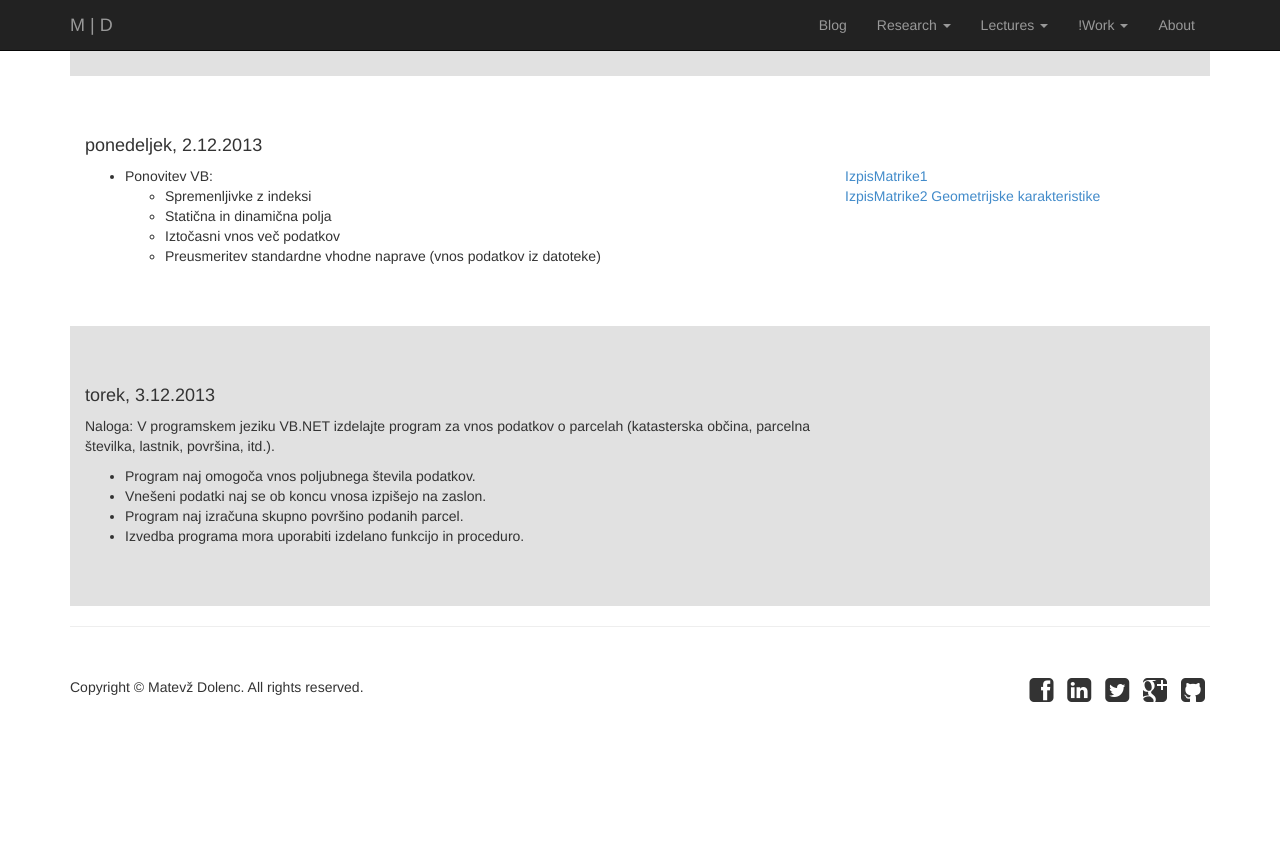
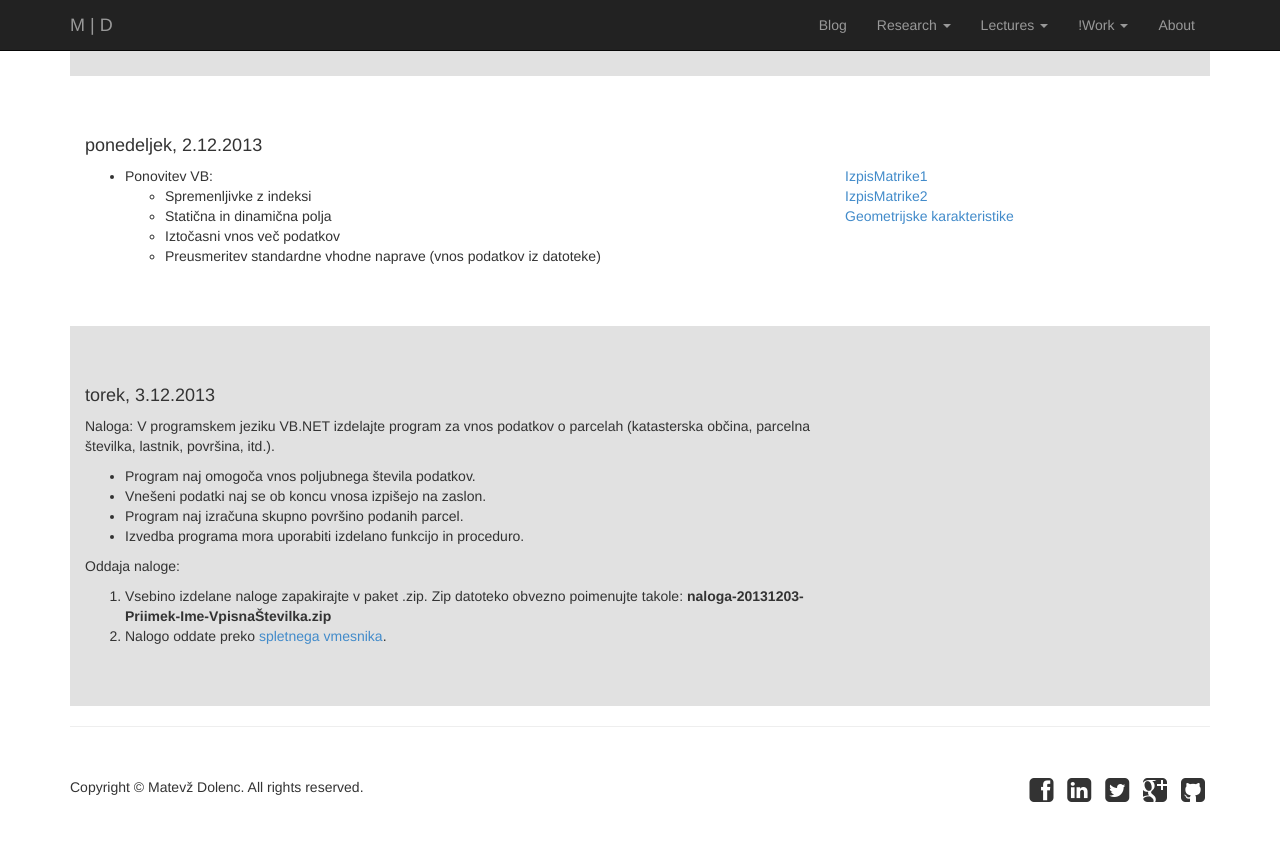
Before and after one commit to matevzdolenc/matevzdolenc.github.io, a Jekyll site: the page built from lectures/ul-fgg/tun-aop-2013/index.html, in a window 1280 px wide and 900 px high, scrolled down 1327 px. Shown: the top 841 px of the window. Built offline with Jekyll 4.4.1, drawn with Linux system fonts in a browser that asks for light colours; Markdown is read by kramdown in place of the engine named in the settings; before the commit the page ends 2127 px from its top, so only the background shows below that.

Commit message:
dopolnjen tun-aop-2013 z oddajo naloge 3.12.2013

```diff
--- a/lectures/ul-fgg/tun-aop-2013/index.html
+++ b/lectures/ul-fgg/tun-aop-2013/index.html
@@ -123,8 +123,8 @@ header-img: /img/header-vb-1.png
         </div>
         <div class="col-lg-4 col-md-4">
           <a href="http://media.matevzdolenc.com/ul-fgg/tun-aop-2013/IzpisMatrike1.zip">IzpisMatrike1</a><br />
-          <a href="http://media.matevzdolenc.com/ul-fgg/tun-aop-2013/IzpisMatrike2.zip">IzpisMatrike2</a>
-          <a href="http://media.matevzdolenc.com/ul-fgg/tun-aop-2013/geokar-formule.zip">Geometrijske karakteristike</a>
+          <a href="http://media.matevzdolenc.com/ul-fgg/tun-aop-2013/IzpisMatrike2.zip">IzpisMatrike2</a><br />
+          <a href="http://media.matevzdolenc.com/ul-fgg/tun-aop-2013/geokar-formule.pdf">Geometrijske karakteristike</a>
         </div>
       </div><!-- /.row -->
     </div><!-- /.container -->
@@ -148,6 +148,13 @@ header-img: /img/header-vb-1.png
             <li>Program naj izračuna skupno površino podanih parcel.</li>
             <li>Izvedba programa mora uporabiti izdelano funkcijo in proceduro.</li>
           </ul>
+          <p>Oddaja naloge:</p>
+          <ol>
+            <li>Vsebino izdelane naloge zapakirajte v paket .zip. Zip datoteko obvezno poimenujte takole:
+              <strong>naloga-20131203-Priimek-Ime-VpisnaŠtevilka.zip</strong></li>
+              <li>Nalogo oddate preko <a href="http://media.matevzdolenc.com/ul-fgg/tun-aop-2013/naloge/naloga-20131203.php">
+                spletnega vmesnika</a>.
+          </ol>
         </div>
         <div class="col-lg-4 col-md-4">
         </div>
```
